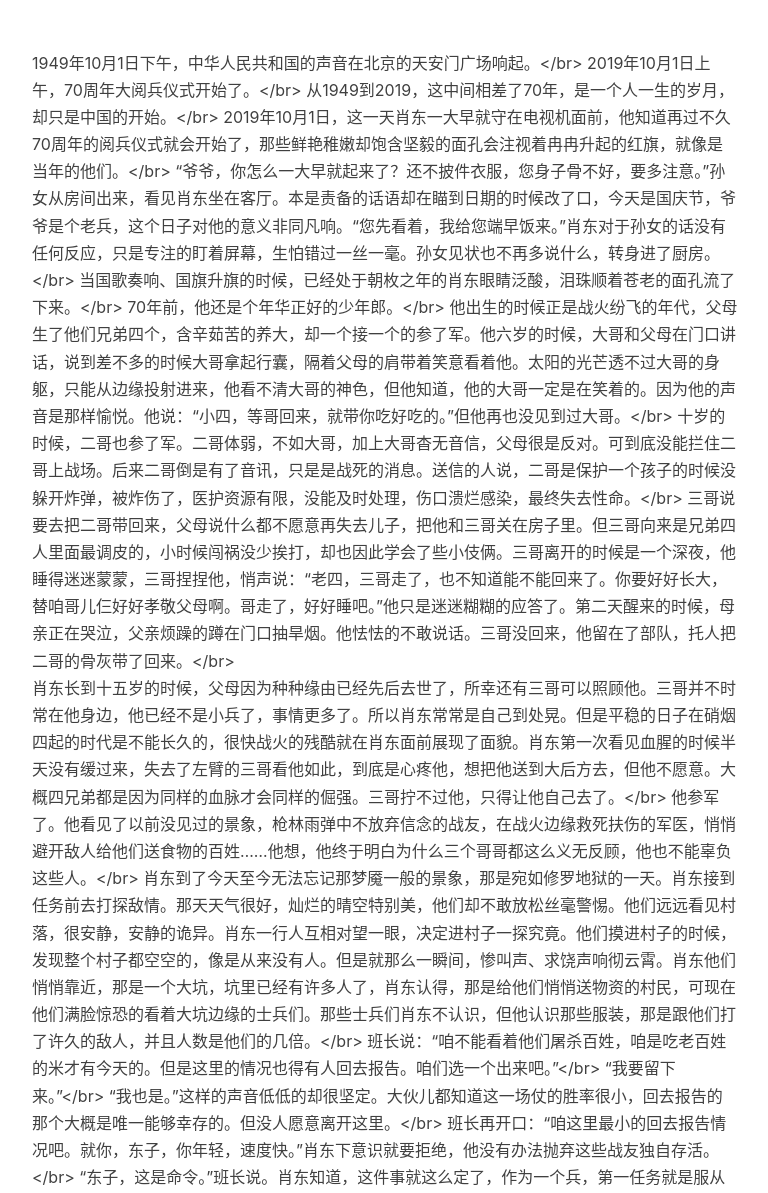
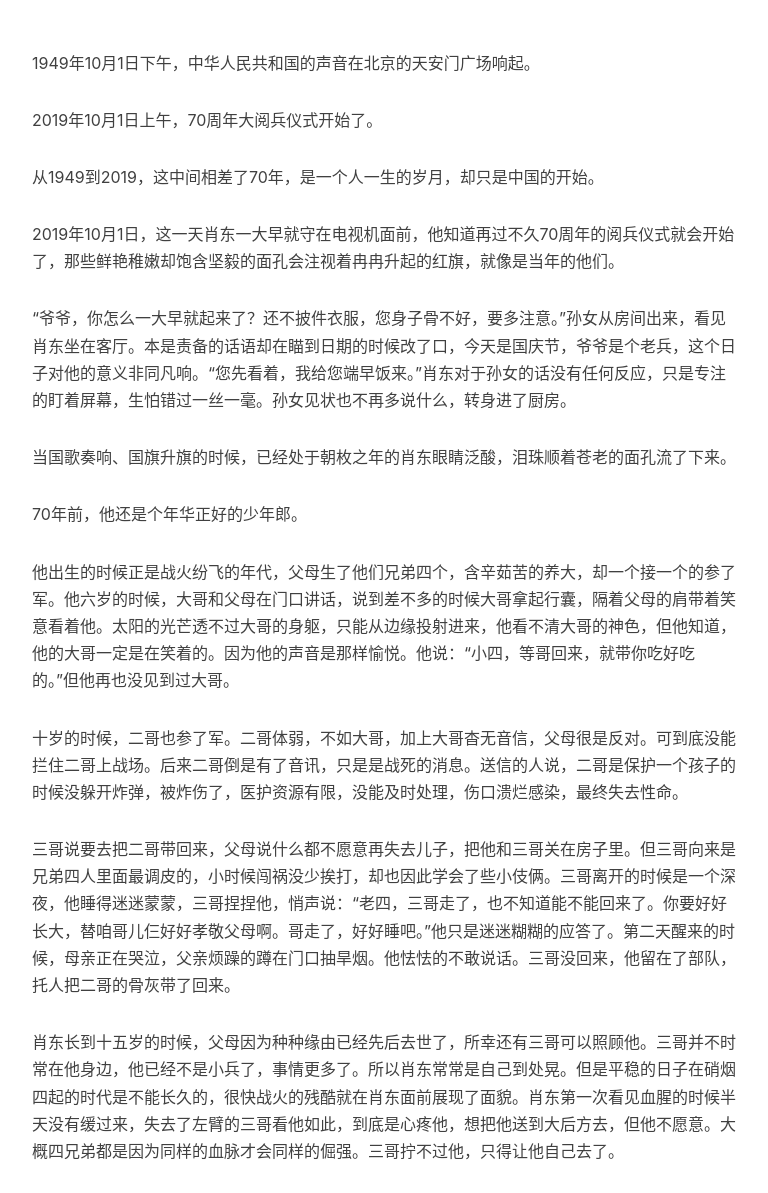
Before and after one commit to 0Xenc/0Xenc.github.io, a Jekyll site: the page built from _posts/2019-10-10-70year_life.md, in a window 1280 px wide and 1400 px high, scrolled down 216 px. Shown: the part 207-1400 px from the top of the window, without its empty margins (233-1001 px from the left). Built offline with Jekyll 4.4.1, drawn with Linux system fonts in a browser that asks for light colours; nearby versions of some CDN libraries; comment, search, counter and statistics services are not loaded; some of the changed text lies outside the part shown.

Commit message:
Update 2019-10-10-70year_life.md

```diff
--- a/_posts/2019-10-10-70year_life.md
+++ b/_posts/2019-10-10-70year_life.md
@@ -8,28 +8,52 @@ tages:
 - 国庆
 ---
 
-  1949年10月1日下午，中华人民共和国的声音在北京的天安门广场响起。</br>
-  2019年10月1日上午，70周年大阅兵仪式开始了。</br>
-  从1949到2019，这中间相差了70年，是一个人一生的岁月，却只是中国的开始。</br>
-  2019年10月1日，这一天肖东一大早就守在电视机面前，他知道再过不久70周年的阅兵仪式就会开始了，那些鲜艳稚嫩却饱含坚毅的面孔会注视着冉冉升起的红旗，就像是当年的他们。</br>
-  “爷爷，你怎么一大早就起来了？还不披件衣服，您身子骨不好，要多注意。”孙女从房间出来，看见肖东坐在客厅。本是责备的话语却在瞄到日期的时候改了口，今天是国庆节，爷爷是个老兵，这个日子对他的意义非同凡响。“您先看着，我给您端早饭来。”肖东对于孙女的话没有任何反应，只是专注的盯着屏幕，生怕错过一丝一毫。孙女见状也不再多说什么，转身进了厨房。</br>
-  当国歌奏响、国旗升旗的时候，已经处于朝枚之年的肖东眼睛泛酸，泪珠顺着苍老的面孔流了下来。</br>
-  70年前，他还是个年华正好的少年郎。</br>
-  他出生的时候正是战火纷飞的年代，父母生了他们兄弟四个，含辛茹苦的养大，却一个接一个的参了军。他六岁的时候，大哥和父母在门口讲话，说到差不多的时候大哥拿起行囊，隔着父母的肩带着笑意看着他。太阳的光芒透不过大哥的身躯，只能从边缘投射进来，他看不清大哥的神色，但他知道，他的大哥一定是在笑着的。因为他的声音是那样愉悦。他说：“小四，等哥回来，就带你吃好吃的。”但他再也没见到过大哥。</br>
-  十岁的时候，二哥也参了军。二哥体弱，不如大哥，加上大哥杳无音信，父母很是反对。可到底没能拦住二哥上战场。后来二哥倒是有了音讯，只是是战死的消息。送信的人说，二哥是保护一个孩子的时候没躲开炸弹，被炸伤了，医护资源有限，没能及时处理，伤口溃烂感染，最终失去性命。</br>
-  三哥说要去把二哥带回来，父母说什么都不愿意再失去儿子，把他和三哥关在房子里。但三哥向来是兄弟四人里面最调皮的，小时候闯祸没少挨打，却也因此学会了些小伎俩。三哥离开的时候是一个深夜，他睡得迷迷蒙蒙，三哥捏捏他，悄声说：“老四，三哥走了，也不知道能不能回来了。你要好好长大，替咱哥儿仨好好孝敬父母啊。哥走了，好好睡吧。”他只是迷迷糊糊的应答了。第二天醒来的时候，母亲正在哭泣，父亲烦躁的蹲在门口抽旱烟。他怯怯的不敢说话。三哥没回来，他留在了部队，托人把二哥的骨灰带了回来。</br>
-  肖东长到十五岁的时候，父母因为种种缘由已经先后去世了，所幸还有三哥可以照顾他。三哥并不时常在他身边，他已经不是小兵了，事情更多了。所以肖东常常是自己到处晃。但是平稳的日子在硝烟四起的时代是不能长久的，很快战火的残酷就在肖东面前展现了面貌。肖东第一次看见血腥的时候半天没有缓过来，失去了左臂的三哥看他如此，到底是心疼他，想把他送到大后方去，但他不愿意。大概四兄弟都是因为同样的血脉才会同样的倔强。三哥拧不过他，只得让他自己去了。</br>
-  他参军了。他看见了以前没见过的景象，枪林雨弹中不放弃信念的战友，在战火边缘救死扶伤的军医，悄悄避开敌人给他们送食物的百姓……他想，他终于明白为什么三个哥哥都这么义无反顾，他也不能辜负这些人。</br>
-  肖东到了今天至今无法忘记那梦魇一般的景象，那是宛如修罗地狱的一天。肖东接到任务前去打探敌情。那天天气很好，灿烂的晴空特别美，他们却不敢放松丝毫警惕。他们远远看见村落，很安静，安静的诡异。肖东一行人互相对望一眼，决定进村子一探究竟。他们摸进村子的时候，发现整个村子都空空的，像是从来没有人。但是就那么一瞬间，惨叫声、求饶声响彻云霄。肖东他们悄悄靠近，那是一个大坑，坑里已经有许多人了，肖东认得，那是给他们悄悄送物资的村民，可现在他们满脸惊恐的看着大坑边缘的士兵们。那些士兵们肖东不认识，但他认识那些服装，那是跟他们打了许久的敌人，并且人数是他们的几倍。</br>
-  班长说：“咱不能看着他们屠杀百姓，咱是吃老百姓的米才有今天的。但是这里的情况也得有人回去报告。咱们选一个出来吧。”</br>
-    “我要留下来。”</br>
-   “我也是。”这样的声音低低的却很坚定。大伙儿都知道这一场仗的胜率很小，回去报告的那个大概是唯一能够幸存的。但没人愿意离开这里。</br>
-   班长再开口：“咱这里最小的回去报告情况吧。就你，东子，你年轻，速度快。”肖东下意识就要拒绝，他没有办法抛弃这些战友独自存活。</br>
-“东子，这是命令。”班长说。肖东知道，这件事就这么定了，作为一个兵，第一任务就是服从命令。看出他的不情愿，大家先后拍拍他的肩膀：“东子，咱们去了啊。”然后，这是他的战友们对他说的最后一句话。那场战斗及其残酷，但肖东的战友们都拿命往前冲，肖东咬咬牙往回跑，当后面的声音越来越激烈的时候，他忍不住回头，那些面孔已经看不清了，但他能感受到那些目光里一定是闪着光的。</br>
-    肖东后来的岁月里再也没有忘记过那些看不清的脸，它已经深深刻印在了脑海。</br>
-肖东后来也经历过更为恶劣的战事，他受过很多伤，至今每一道伤痕都鲜明可见。</br>
-    肖东的三哥在解放前夕走了。很多人都走了，走在解放前夕。肖东看着三哥的遗容突然有些迷茫，抗战不是胜利了么，为什么还有这么多的人死去呢？肖东抬头，天是黑的。</br>
-    肖东遇上了故人，在战场上。他乡遇故友本该是高兴的事，可肖东高兴不起来。毕竟战场上，随时都会失去性命，何况两个人还是敌对呢？故友看见肖东也是五味杂陈，但到底没说什么。他与肖东约定，如果最后只有一个人活下来了，就把对方的骨灰带回家乡。肖东答应了，并且他带回去了很多身死异乡的游魂。</br>
-    这是1949年最平凡也最不平凡的一天，这一天的肖东看见了最美的日出，这一天他想起来那些在尘土飞扬间看不清的面容，他想起来那些面容的主人从他身边一个一个离开。风带着些许凉意的气息吹拂在肖东的面上，树叶在哗啦啦的颤抖着，天黑沉沉的，太阳还没出来，但肖东知道，暴雨已过。</br>
-    “爷爷？”孙女站在他面前困惑的喊他，肖东看不清楚孙女的脸，只是低低的应答一声，困倦的合上了眼。</br>
-   肖东有一本册子，上面写满了密密麻麻的人名。上面最后一个没有画横线的名字“肖东”在2019年10月1日也被画上了横线。</br>
+  1949年10月1日下午，中华人民共和国的声音在北京的天安门广场响起。
+
+  2019年10月1日上午，70周年大阅兵仪式开始了。
+
+  从1949到2019，这中间相差了70年，是一个人一生的岁月，却只是中国的开始。
+
+  2019年10月1日，这一天肖东一大早就守在电视机面前，他知道再过不久70周年的阅兵仪式就会开始了，那些鲜艳稚嫩却饱含坚毅的面孔会注视着冉冉升起的红旗，就像是当年的他们。
+
+  “爷爷，你怎么一大早就起来了？还不披件衣服，您身子骨不好，要多注意。”孙女从房间出来，看见肖东坐在客厅。本是责备的话语却在瞄到日期的时候改了口，今天是国庆节，爷爷是个老兵，这个日子对他的意义非同凡响。“您先看着，我给您端早饭来。”肖东对于孙女的话没有任何反应，只是专注的盯着屏幕，生怕错过一丝一毫。孙女见状也不再多说什么，转身进了厨房。
+
+  当国歌奏响、国旗升旗的时候，已经处于朝枚之年的肖东眼睛泛酸，泪珠顺着苍老的面孔流了下来。
+
+  70年前，他还是个年华正好的少年郎。
+
+  他出生的时候正是战火纷飞的年代，父母生了他们兄弟四个，含辛茹苦的养大，却一个接一个的参了军。他六岁的时候，大哥和父母在门口讲话，说到差不多的时候大哥拿起行囊，隔着父母的肩带着笑意看着他。太阳的光芒透不过大哥的身躯，只能从边缘投射进来，他看不清大哥的神色，但他知道，他的大哥一定是在笑着的。因为他的声音是那样愉悦。他说：“小四，等哥回来，就带你吃好吃的。”但他再也没见到过大哥。
+
+  十岁的时候，二哥也参了军。二哥体弱，不如大哥，加上大哥杳无音信，父母很是反对。可到底没能拦住二哥上战场。后来二哥倒是有了音讯，只是是战死的消息。送信的人说，二哥是保护一个孩子的时候没躲开炸弹，被炸伤了，医护资源有限，没能及时处理，伤口溃烂感染，最终失去性命。
+
+  三哥说要去把二哥带回来，父母说什么都不愿意再失去儿子，把他和三哥关在房子里。但三哥向来是兄弟四人里面最调皮的，小时候闯祸没少挨打，却也因此学会了些小伎俩。三哥离开的时候是一个深夜，他睡得迷迷蒙蒙，三哥捏捏他，悄声说：“老四，三哥走了，也不知道能不能回来了。你要好好长大，替咱哥儿仨好好孝敬父母啊。哥走了，好好睡吧。”他只是迷迷糊糊的应答了。第二天醒来的时候，母亲正在哭泣，父亲烦躁的蹲在门口抽旱烟。他怯怯的不敢说话。三哥没回来，他留在了部队，托人把二哥的骨灰带了回来。
+
+  肖东长到十五岁的时候，父母因为种种缘由已经先后去世了，所幸还有三哥可以照顾他。三哥并不时常在他身边，他已经不是小兵了，事情更多了。所以肖东常常是自己到处晃。但是平稳的日子在硝烟四起的时代是不能长久的，很快战火的残酷就在肖东面前展现了面貌。肖东第一次看见血腥的时候半天没有缓过来，失去了左臂的三哥看他如此，到底是心疼他，想把他送到大后方去，但他不愿意。大概四兄弟都是因为同样的血脉才会同样的倔强。三哥拧不过他，只得让他自己去了。
+
+  他参军了。他看见了以前没见过的景象，枪林雨弹中不放弃信念的战友，在战火边缘救死扶伤的军医，悄悄避开敌人给他们送食物的百姓……他想，他终于明白为什么三个哥哥都这么义无反顾，他也不能辜负这些人。
+
+  肖东到了今天至今无法忘记那梦魇一般的景象，那是宛如修罗地狱的一天。肖东接到任务前去打探敌情。那天天气很好，灿烂的晴空特别美，他们却不敢放松丝毫警惕。他们远远看见村落，很安静，安静的诡异。肖东一行人互相对望一眼，决定进村子一探究竟。他们摸进村子的时候，发现整个村子都空空的，像是从来没有人。但是就那么一瞬间，惨叫声、求饶声响彻云霄。肖东他们悄悄靠近，那是一个大坑，坑里已经有许多人了，肖东认得，那是给他们悄悄送物资的村民，可现在他们满脸惊恐的看着大坑边缘的士兵们。那些士兵们肖东不认识，但他认识那些服装，那是跟他们打了许久的敌人，并且人数是他们的几倍。
+
+  班长说：“咱不能看着他们屠杀百姓，咱是吃老百姓的米才有今天的。但是这里的情况也得有人回去报告。咱们选一个出来吧。”
+
+    “我要留下来。”
+
+   “我也是。”这样的声音低低的却很坚定。大伙儿都知道这一场仗的胜率很小，回去报告的那个大概是唯一能够幸存的。但没人愿意离开这里。
+
+   班长再开口：“咱这里最小的回去报告情况吧。就你，东子，你年轻，速度快。”肖东下意识就要拒绝，他没有办法抛弃这些战友独自存活。
+
+“东子，这是命令。”班长说。肖东知道，这件事就这么定了，作为一个兵，第一任务就是服从命令。看出他的不情愿，大家先后拍拍他的肩膀：“东子，咱们去了啊。”然后，这是他的战友们对他说的最后一句话。那场战斗及其残酷，但肖东的战友们都拿命往前冲，肖东咬咬牙往回跑，当后面的声音越来越激烈的时候，他忍不住回头，那些面孔已经看不清了，但他能感受到那些目光里一定是闪着光的。
+
+    肖东后来的岁月里再也没有忘记过那些看不清的脸，它已经深深刻印在了脑海。
+
+肖东后来也经历过更为恶劣的战事，他受过很多伤，至今每一道伤痕都鲜明可见。
+
+    肖东的三哥在解放前夕走了。很多人都走了，走在解放前夕。肖东看着三哥的遗容突然有些迷茫，抗战不是胜利了么，为什么还有这么多的人死去呢？肖东抬头，天是黑的。
+
+    肖东遇上了故人，在战场上。他乡遇故友本该是高兴的事，可肖东高兴不起来。毕竟战场上，随时都会失去性命，何况两个人还是敌对呢？故友看见肖东也是五味杂陈，但到底没说什么。他与肖东约定，如果最后只有一个人活下来了，就把对方的骨灰带回家乡。肖东答应了，并且他带回去了很多身死异乡的游魂。
+
+    这是1949年最平凡也最不平凡的一天，这一天的肖东看见了最美的日出，这一天他想起来那些在尘土飞扬间看不清的面容，他想起来那些面容的主人从他身边一个一个离开。风带着些许凉意的气息吹拂在肖东的面上，树叶在哗啦啦的颤抖着，天黑沉沉的，太阳还没出来，但肖东知道，暴雨已过。
+
+    “爷爷？”孙女站在他面前困惑的喊他，肖东看不清楚孙女的脸，只是低低的应答一声，困倦的合上了眼。
+
+   肖东有一本册子，上面写满了密密麻麻的人名。上面最后一个没有画横线的名字“肖东”在2019年10月1日也被画上了横线。
```
